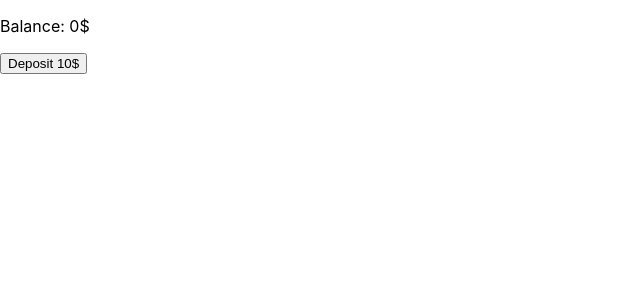
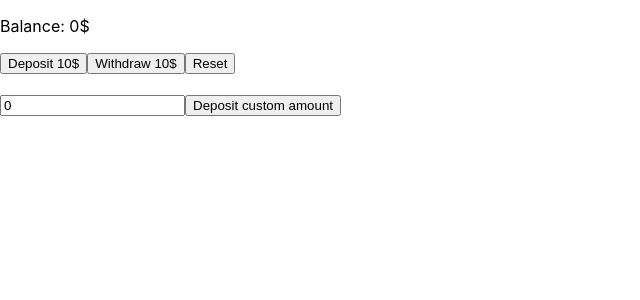
Before and after one commit to RenataCehajic/redux-recap, a React (Create React App) app: page / in a window 1280 px wide. Shown: the top 300 px of the page, without its empty margins (0-640 px from the left). Built offline with nearby package versions, Linux system fonts and the light colour scheme.

Commit message:
Do amount exercises

```diff
--- a/src/App.js
+++ b/src/App.js
@@ -1,17 +1,60 @@
+import { useDispatch, useSelector } from "react-redux";
+import { deposit, withdraw, reset } from "./store/account/actions";
+import { selectAccountValue } from "./store/account/selectors";
 import { useState } from "react";
 
 function App() {
-  const [balance, setBalance] = useState(0);
+  const dispatch = useDispatch();
+
+  const balance = useSelector(selectAccountValue);
+  const [customAmount, setCustomAmount] = useState(0);
+
+  // const [balance, setBalance] = useState(0);
 
   return (
     <div className="App">
       <p>Balance: {balance}$</p>
       <button
         onClick={() => {
-          setBalance(balance + 10);
+          // setBalance(balance + 10);
+          dispatch(deposit(10));
         }}
       >
         Deposit 10$
+      </button>
+      <button
+        onClick={() => {
+          // setBalance(balance + 10);
+          dispatch(withdraw(10));
+        }}
+      >
+        Withdraw 10$
+      </button>
+      <button
+        onClick={() => {
+          // setBalance(balance + 10);
+          dispatch(reset());
+        }}
+      >
+        Reset
+      </button>
+      <br />
+      <br />
+      <input
+        type="number"
+        value={customAmount}
+        onChange={(e) => {
+          setCustomAmount(parseInt(e.target.value));
+        }}
+      />
+      <button
+        onClick={() => {
+          // setBalance(balance + 10);
+          dispatch(deposit(customAmount));
+          setCustomAmount(0);
+        }}
+      >
+        Deposit custom amount
       </button>
     </div>
   );
--- /dev/null
+++ b/src/store/account/actions.js
@@ -0,0 +1,15 @@
+// src/store/account/actions.js
+export const deposit = (amountToDeposit) => ({
+  type: "account/deposit",
+  payload: amountToDeposit,
+});
+
+export const withdraw = (amountToWithdraw) => ({
+  type: "account/withdraw",
+  payload: amountToWithdraw,
+});
+
+export const reset = (amountToReset) => ({
+  type: "account/reset",
+  payload: amountToReset,
+});
--- a/src/store/account/reducer.js
+++ b/src/store/account/reducer.js
@@ -1,10 +1,29 @@
-// src/store/account/reducer.js
+// src/store/balance/reducer.js
 const initialState = {
   amount: 0,
 };
 
 export default function reducer(state = initialState, action) {
+  console.log("State", state);
   switch (action.type) {
+    case "account/deposit": {
+      return {
+        ...state,
+        amount: state.amount + action.payload,
+      };
+    }
+    case "account/withdraw": {
+      return {
+        ...state,
+        amount: state.amount - action.payload,
+      };
+    }
+    case "account/reset": {
+      return {
+        ...state,
+        amount: initialState.amount,
+      };
+    }
     default: {
       return state;
     }
--- /dev/null
+++ b/src/store/account/selectors.js
@@ -0,0 +1,4 @@
+// src/store/account/selectors.js
+// export const selectAccountValue = (reduxState) => reduxState.something.someProperty;
+
+export const selectAccountValue = (reduxState) => reduxState.account.amount;
```
